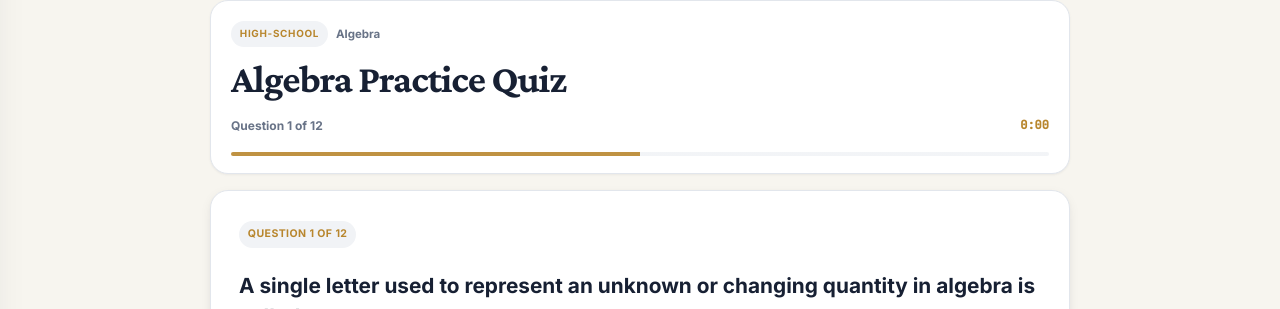
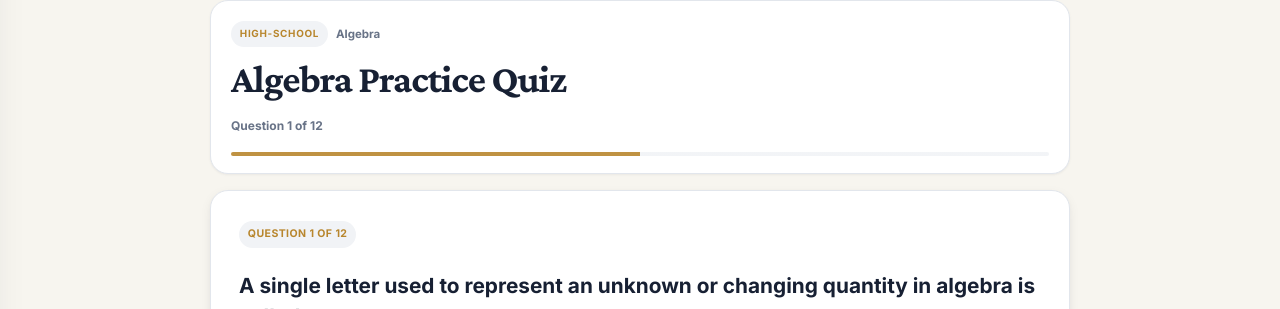
Before and after one commit to michaellegit28/axiom-academy, a Jekyll site: the page built from quiz/high-school/mathematics/algebra/index.md, in a window 1280 px wide and 1022 px high. Shown: the part 156-465 px from the top of the window. Built offline with Jekyll 4.4.1, drawn with Linux system fonts in a browser that asks for light colours; comment, search, counter and statistics services are not loaded.

Commit message:
Refine quiz question hierarchy and navigation

```diff
--- a/_layouts/quiz.html
+++ b/_layouts/quiz.html
@@ -1,5 +1,6 @@
 ---
 layout: app
+title: {{ page.title }}
 ---
 
 <div class="quiz-wrapper" data-exam="{{ page.exam }}" data-subject="{{ page.subject }}" data-topic="{{ page.topic }}">
@@ -12,7 +13,6 @@
     <span class="crumb-current">{{ page.topic | replace: '_', ' ' | capitalize }}</span>
   </nav>
 
-  <!-- Quiz Header -->
   <header class="quiz-header">
     <div class="quiz-meta">
       <span class="quiz-track-badge {{ page.exam }}">{{ page.exam | upcase }}</span>
@@ -21,62 +21,51 @@
     <h1 class="quiz-title">{{ page.title }}</h1>
     <div class="quiz-stats">
       <span id="quiz-progress">Question 1 of {{ page.question_count }}</span>
-      {% if page.time_limit %}
-      <span id="quiz-timer" class="quiz-timer">{{ page.time_limit }}:00</span>
-      {% endif %}
+      <span id="quiz-timer" class="quiz-timer" {% unless page.time_limit and page.time_limit > 0 %}hidden{% endunless %}>{{ page.time_limit | default: 0 }}:00</span>
     </div>
+    <div class="quiz-progress-track" aria-hidden="true"><span id="quiz-progress-fill"></span></div>
   </header>
 
-  <!-- Quiz Container -->
   <div class="quiz-container" id="quiz-container">
-    <!-- Questions injected by JS -->
     <div class="quiz-loading">
       <div class="spinner"></div>
       <p>Loading questions...</p>
     </div>
   </div>
 
-  <!-- Quiz Controls -->
   <div class="quiz-controls" id="quiz-controls" style="display:none;">
     <button class="quiz-btn secondary" id="btn-prev" disabled>← Previous</button>
     <button class="quiz-btn primary" id="btn-next">Next →</button>
     <button class="quiz-btn accent" id="btn-submit" style="display:none;">Submit Quiz</button>
   </div>
 
-  <!-- Results Panel -->
   <div class="quiz-results" id="quiz-results" style="display:none;">
     <div class="results-header">
-      <h2>Quiz Complete!</h2>
+      <div><span class="eyebrow">Assessment complete</span><h2>Quiz Complete</h2></div>
       <div class="score-circle" id="score-circle">
         <span class="score-value" id="score-value">0%</span>
         <span class="score-label">Score</span>
       </div>
     </div>
 
-    <div class="results-breakdown" id="results-breakdown">
-      <!-- Breakdown injected by JS -->
-    </div>
+    <div class="results-breakdown" id="results-breakdown"></div>
 
     <div class="results-actions">
       <a href="{{ page.url | relative_url }}" class="quiz-btn secondary">Retake Quiz</a>
-      {% if page.masterclass_links %}
-      <a href="{{ page.masterclass_links[0] | relative_url }}" class="quiz-btn primary">Review Chapter</a>
-      {% endif %}
-      <a href="{{ '/quiz/jamb/' | relative_url }}" class="quiz-btn accent">More Quizzes</a>
+      {% if page.masterclass_links %}<a href="{{ page.masterclass_links[0] | relative_url }}" class="quiz-btn primary">Review Chapter</a>{% endif %}
+      <a href="{{ '/quiz/' | relative_url }}" class="quiz-btn accent">More Practice</a>
     </div>
 
-    <!-- Weak Topics Alert -->
     <div class="weak-topics-alert" id="weak-topics-alert" style="display:none;">
-      <h4>📊 Areas to Review</h4>
+      <h4>Areas to Review</h4>
       <ul id="weak-topics-list"></ul>
-      <a href="{{ '/study-track/' | relative_url }}" class="quiz-btn primary">Go to Study Track</a>
+      <a href="{{ '/high-school/' | relative_url }}" class="quiz-btn primary">Return to Study</a>
     </div>
   </div>
 
 </div>
 
 <script>
-// Quiz data path
 window.QUIZ_CONFIG = {
   exam: '{{ page.exam }}',
   subject: '{{ page.subject }}',
```
